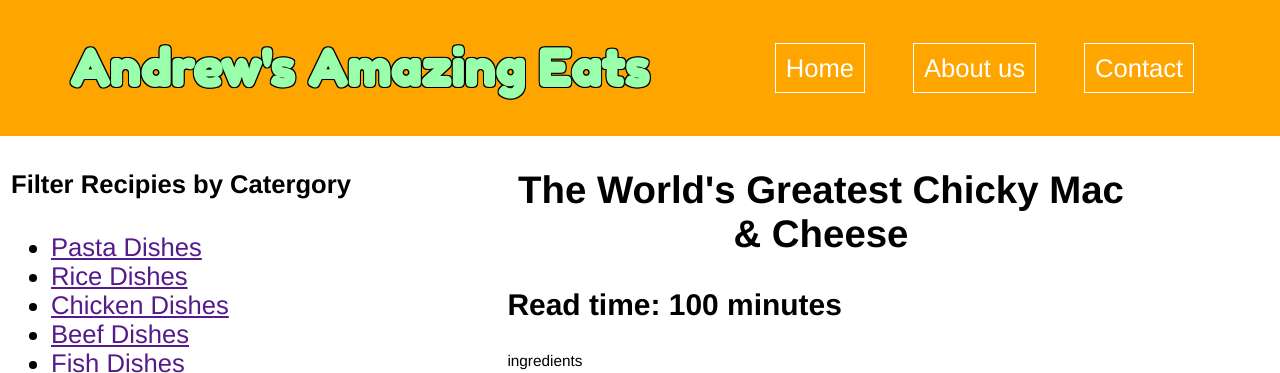
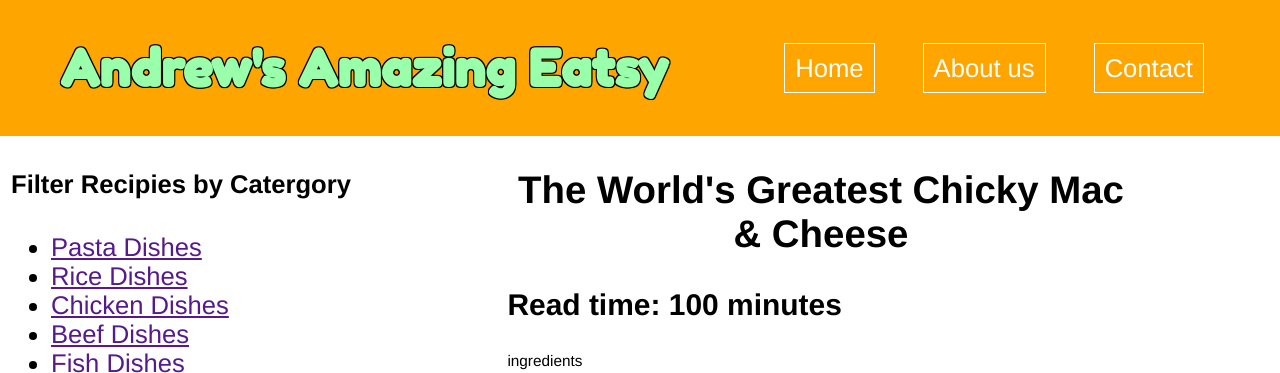
Before and after one commit to Dendosa/dendosa.github.io, a plain HTML site: page index.html in a window 1280 px wide. Shown: the top 373 px of the page. Drawn offline with Linux system fonts and the light colour scheme.

Commit message:
Update index.html

```diff
--- a/index.html
+++ b/index.html
@@ -10,7 +10,7 @@
  <body>
     <header id="main-header">
         <!-- the content of the header goes here -->
-        <h1 id="logo">Andrew's Amazing Eats</h1>
+        <h1 id="logo">Andrew's Amazing Eatsy</h1>
 
         <nav>
             <ul id="nav-ul">
```
